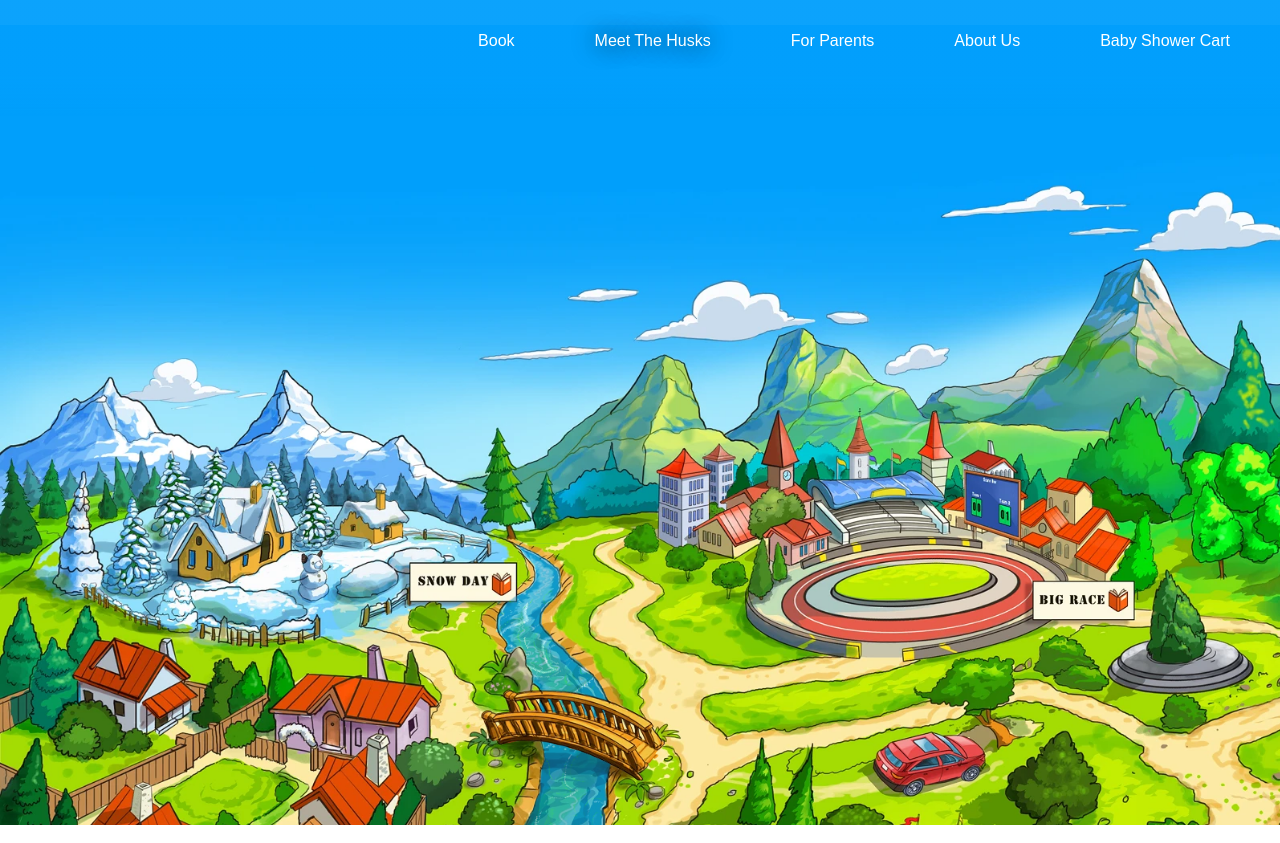
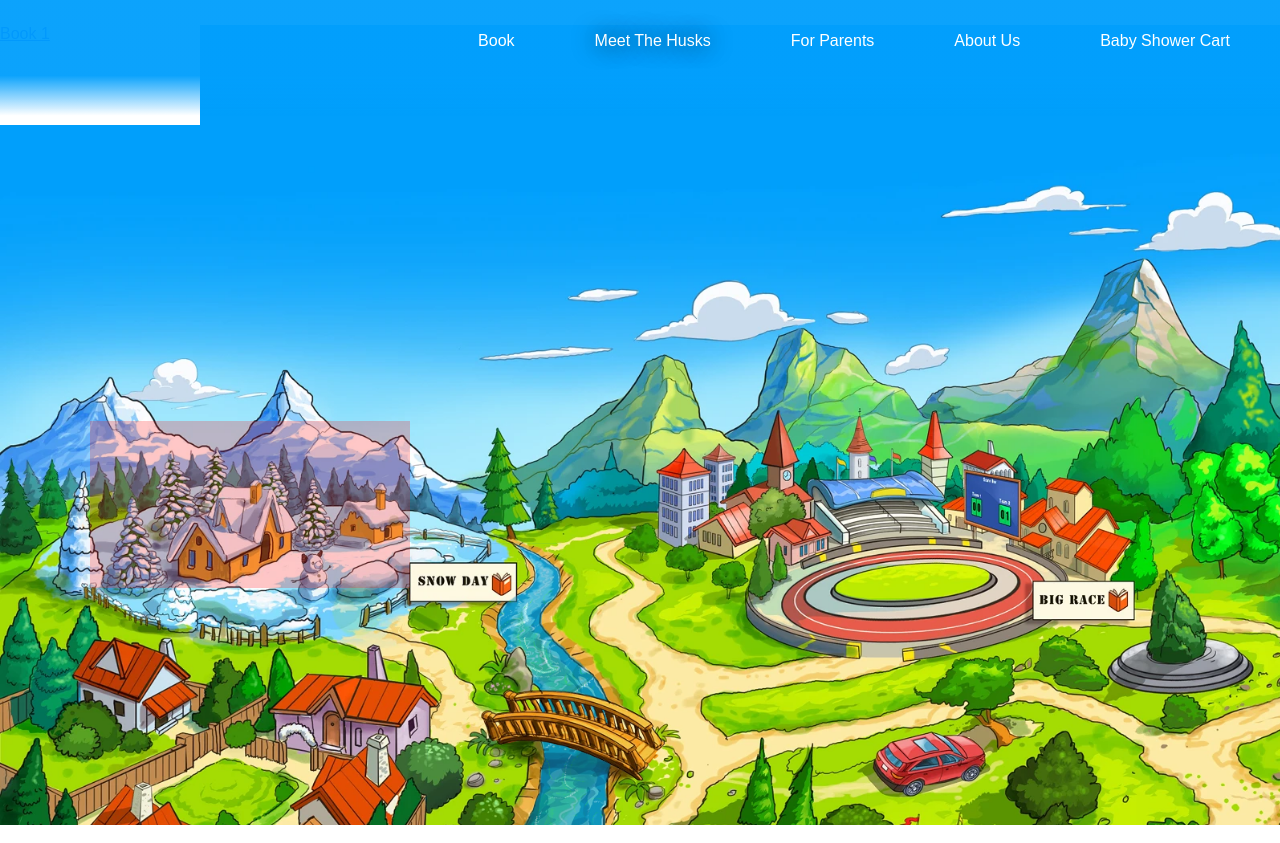
Before and after one commit to Sangita-77/huskaeroonies, a Next.js app: page / in a window 1280 px wide. Built offline with nearby package versions, Linux system fonts and the light colour scheme; a web font is replaced by a local one.

Commit message:
MAp possition snow

```diff
--- a/src/app/index.tsx
+++ b/src/app/index.tsx
@@ -51,12 +51,13 @@ export default function Home() {
     >
       <div className={`${styles.river} ${styles["river--2"]}`}></div>
       <div className={`${styles.river} ${styles["river--3"]}`}></div>
+      <div className={`${styles.book} ${styles["book1"]}`}><a href="/flip-book?book=1">Book 1</a></div>
+      {/* <div className={`${styles.book} ${styles["book2"]}`}><a href="/flip-book?book=2">Book 2</a></div>
+      <div className={`${styles.book} ${styles["book3"]}`}><a href="/flip-book?book=3">Book 3</a></div>
+      <div className={`${styles.book} ${styles["book4"]}`}><a href="/flip-book?book=4">Book 4</a></div> */}
+      <div className={styles.SnowFall}></div>
       <Image src={Bridge} alt="Book Map" priority className={styles.Bridge} />
       <Image src={Map} alt="Book Map" priority className={styles.MapImage} />
-      <div className="book1 book"><a href="/flip-book?book=1">Book 1</a></div>
-      <div className="book2 book"><a href="/flip-book?book=2">Book 2</a></div>
-      <div className="book3 book"><a href="/flip-book?book=3">Book 3</a></div>
-      <div className="book4 book"><a href="/flip-book?book=4">Book 4</a></div>
     </div>
       <svg width="0" height="0">
     <filter id="turbulence" x="0" y="0">
--- a/src/app/page.module.css
+++ b/src/app/page.module.css
@@ -202,9 +202,16 @@
     transform: rotate(-54deg);
 }
 
-.Book{background: #ffffff ; width: 300px; height: 200px;}
+.book{background: #ffffff ; width: 200px; height: 100px;}
+.book1{position: absolute;}
 
 
+.SnowFall{background: #fd09093a;
+    width: 25vw;
+    height: 13vw;
+    position: absolute;
+    top: 31vw;
+    left: 7vw;}
 
 
 
```
